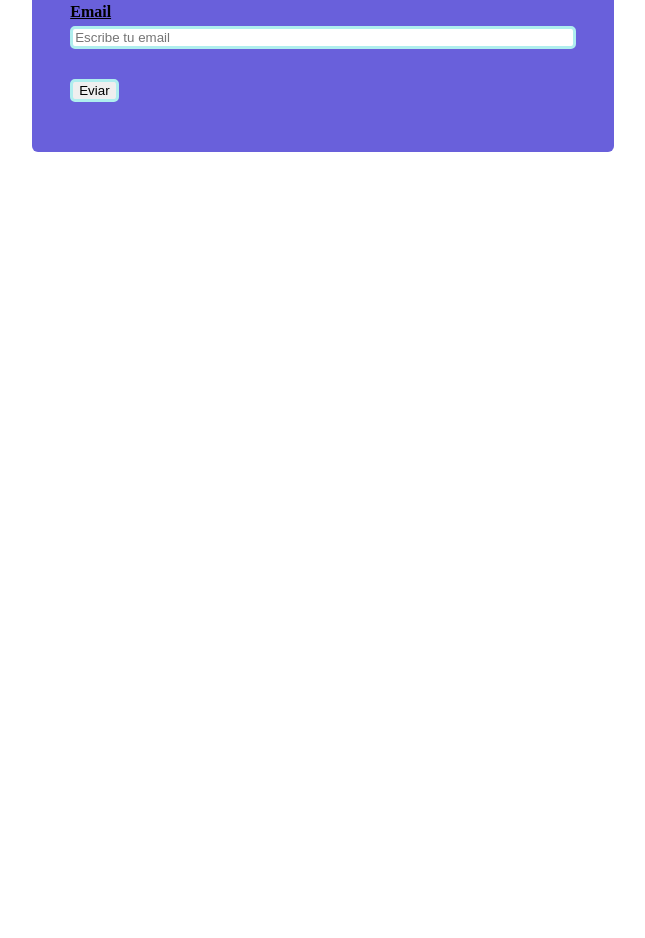
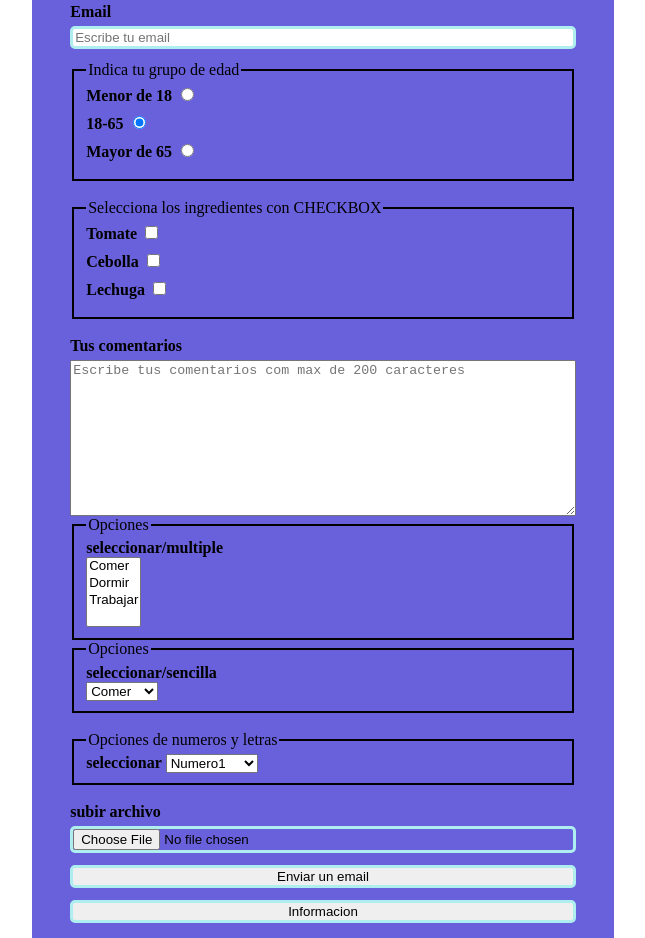
Before and after one commit to 123xjavier/formularios, a plain HTML site: page index.html in a window 1280 px wide. Shown: the part 383-1321 px from the top of the page, without its empty margins (317-962 px from the left). Before the commit the page ends 800 px from the top, so only its background shows below. Drawn offline with Linux system fonts and the light colour scheme.

Commit message:
pongo mas input

```diff
--- a/css/estilos.css
+++ b/css/estilos.css
@@ -13,7 +13,7 @@ div{
 label{
     margin-bottom: 5px;
     font-weight: bold;
-    text-decoration: underline;
+   /* text-decoration: underline;*/
 }
 input{
     margin-bottom: 12px;
@@ -27,3 +27,11 @@ input{
 h3{
     text-decoration: underline;
 }
+
+fieldset{
+    border: 2px solid black;
+}
+
+@media(max-width:618px){
+    form{width: 80%;}
+}
--- a/index.html
+++ b/index.html
@@ -8,7 +8,7 @@
 </head>
 <body>
     <!-- Estos son los atributos para hacer un formulario -->
-  <form name="formulario" action="ejecutar-codigo.php" method="post" id="miFormulario">
+    <form name="formulario" action="ejecutar-codigo.php" method="post" id="miFormulario">
     <div>
         <label for="mitexto">Usuario</label>
         <input type=" text" id="mitexto" placeholder="Escribe tu usuario..."
@@ -32,13 +32,102 @@
     <br>
     <div>
         <input type="text" placeholder="Su modelo de coche"
-        title="Modelos posibles: A1, A3, A4 y A5" pattern="A|a(1|3|4|5)">
+        title="Modelos posibles: A1, A3, A4 y A5" pattern="a|A(1|3|4|5)">
     </div>
-<br>
+    <br>
     <div>
     <label for="correo">Email</label>
     <input type="email" id="correo" placeholder="Escribe tu email" required>
     </div>
+    <!--Selectgor de edad con radio input-->
+    <div>
+       <fieldset>
+        <legend>Indica tu grupo de edad </legend>
+        <label for="primero">Menor de 18</label>
+        <input type="radio" id="primero" name="edades">
+        <br>
+        <label for="segundo">18-65</label>
+        <input type="radio" id="segundo" name="edades" checked> <!--el atributo checkd es para seleccionar
+        algo por de defecto -->
+        <br>
+        <label for="tercero">Mayor de 65</label>
+        <input type="radio" id="tercero" name="edades">
+       </fieldset>
+    </div>
+    <br>
+    <div>
+      <fieldset>
+        <legend>Selecciona los ingredientes con CHECKBOX</legend>
+        <label for="primero-ck">Tomate</label>
+        <input type="checkbox" id="primero" name="edad-ck">
+        <br>
+        <label for="segundo-ck">Cebolla</label>
+        <input type="checkbox" id="segundo" name="edad-ck">
+        <br>
+        <label for="tercero-ck">Lechuga</label>
+        <input type="checkbox" id="tercero" name="edad-ck">
+      </fieldset>
+    </div>
+    <br>
+    <div>
+        <label for="comentarios">Tus comentarios</label>
+       <textarea name="Mensajes" id="comentarios" cols="30" rows="10"
+       maxlength="200" placeholder="Escribe tus comentarios com max de 200 caracteres"></textarea>
+    </div>
+
+
+    <div>
+    <fieldset>
+        <legend>Opciones</legend>
+        <label for="mis-Opciones">seleccionar/multiple</label>
+        <br>
+        <select multiple name="Opciones" id="mis-Opciones">
+            <option value="uno">Comer</option>
+            <option value="dos">Dormir</option>
+            <option value="tres">Trabajar</option>
+        </select>
+    </fieldset>
+    </div>
+
+    <div>
+        <fieldset>
+            <legend>Opciones</legend>
+            <label for="mis-Opciones">seleccionar/sencilla</label>
+            <br>
+            <select name="Opciones" id="mis-Opciones">
+                <option value="uno">Comer</option>
+                <option value="dos">Dormir</option>
+                <option value="tres">Trabajar</option>
+            </select>
+        </fieldset>
+        </div>
+        <br>
+
+        <div>
+            <fieldset>
+                <legend>Opciones de numeros y letras</legend>
+                <label for="mis-Opciones-ml">seleccionar</label>
+                <select name="Opciones-ml" id="mis-Opciones-ml">
+                <optgroup label="Numeros">
+                    <option value="numero1">Numero1</option>
+                    <option value="numero2">Numero2</option>
+                    <option value="numero3">Numero3</option>
+                </optgroup>
+                <optgroup label="Letras">
+                    <option value="letras1">letras1</option>
+                    <option value="letras2">letras2</option>
+                    <option value="letras3">letras3</option>
+                </optgroup>
+                </select>
+            </fieldset>
+        </div>
+        <br>
+        <div>
+            <label for="foto">subir archivo</label>
+            <input type="file" name="subirFoto" id="foto">
+            <input type="submit" value="Enviar un email" formaction="mailto:oalxavierx56x@gmail.com">
+            <input type="submit" value="Informacion" formaction="https://oalhuetortajar.com/politica-de-privacidad/" formtarget="_blank">
+        </div>
     <br>
     <input type="submit" value="Eviar">
 </form>
```
